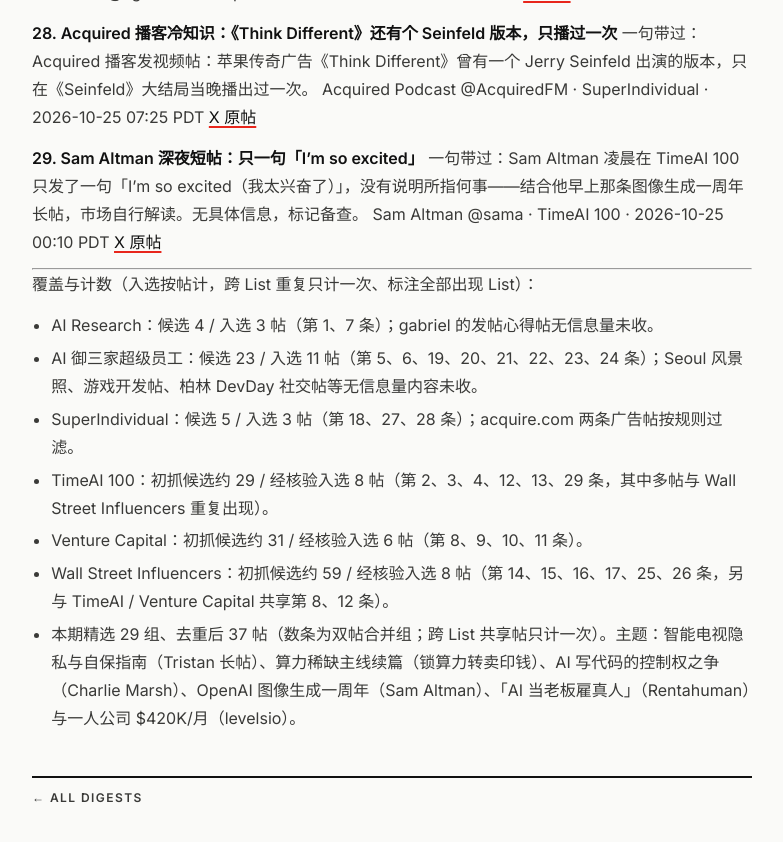
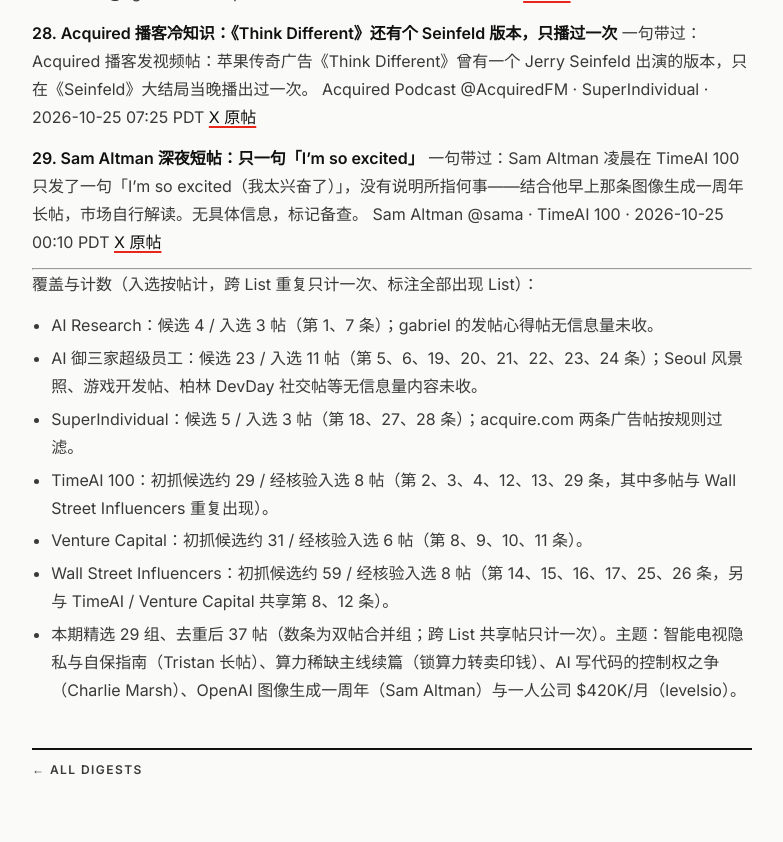
Before and after one commit to cptidiot/mzhao.me, a Jekyll site: the page built from _digests/2026-10-25-x-lists-0900.md, in a window 1280 px wide and 900 px high, scrolled down 3393 px. Shown: the top 842 px of the window, without its empty margins (248-1031 px from the left). Built offline with Jekyll 4.4.1, drawn with Linux system fonts in a browser that asks for light colours.

Commit message:
Digest: x-lists 2026-10-25 correction - remove retracted theme

```diff
--- a/_digests/2026-10-25-x-lists-0900.md
+++ b/_digests/2026-10-25-x-lists-0900.md
@@ -264,4 +264,4 @@
 - TimeAI 100：初抓候选约 29 / 经核验入选 8 帖（第 2、3、4、12、13、29 条，其中多帖与 Wall Street Influencers 重复出现）。
 - Venture Capital：初抓候选约 31 / 经核验入选 6 帖（第 8、9、10、11 条）。
 - Wall Street Influencers：初抓候选约 59 / 经核验入选 8 帖（第 14、15、16、17、25、26 条，另与 TimeAI / Venture Capital 共享第 8、12 条）。
-- 本期精选 29 组、去重后 37 帖（数条为双帖合并组；跨 List 共享帖只计一次）。主题：智能电视隐私与自保指南（Tristan 长帖）、算力稀缺主线续篇（锁算力转卖印钱）、AI 写代码的控制权之争（Charlie Marsh）、OpenAI 图像生成一周年（Sam Altman）、「AI 当老板雇真人」（Rentahuman）与一人公司 $420K/月（levelsio）。
+- 本期精选 29 组、去重后 37 帖（数条为双帖合并组；跨 List 共享帖只计一次）。主题：智能电视隐私与自保指南（Tristan 长帖）、算力稀缺主线续篇（锁算力转卖印钱）、AI 写代码的控制权之争（Charlie Marsh）、OpenAI 图像生成一周年（Sam Altman）与一人公司 $420K/月（levelsio）。
```
